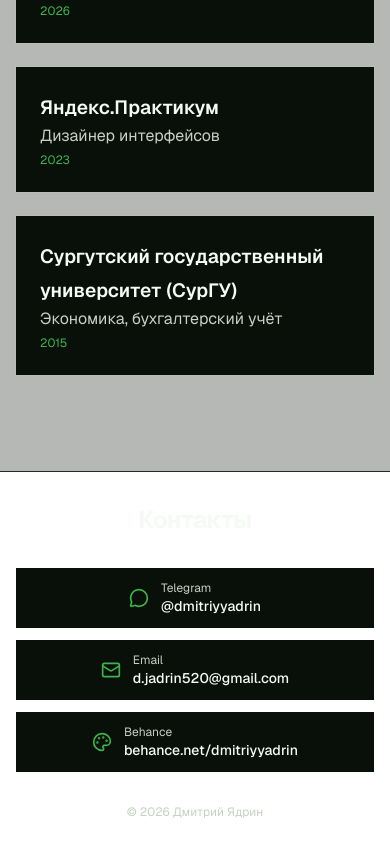
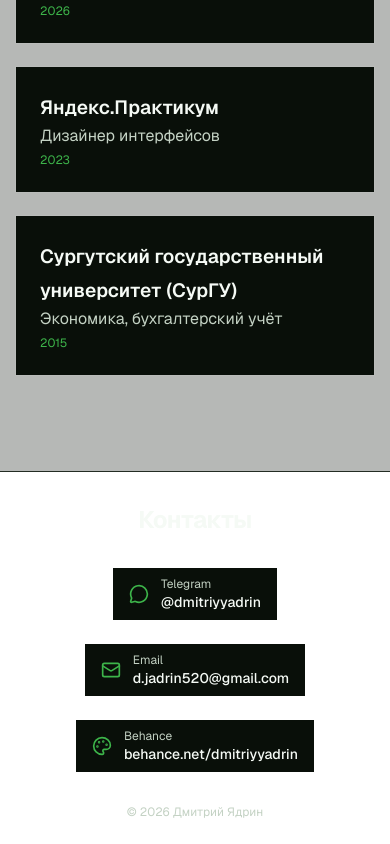
Before and after one commit to djadrin520-svg/Final, a Next.js app: page / in a window 390 px wide. Shown: the part 8025-8869 px from the top of the page. Built offline with nearby package versions, Linux system fonts and the light colour scheme.

Commit message:
Update contacts-section.tsx

```diff
--- a/components/contacts-section.tsx
+++ b/components/contacts-section.tsx
@@ -27,7 +27,7 @@ export function ContactsSection() {
       <h2 className="text-2xl font-bold tracking-tight text-center mb-8">
         Контакты
       </h2>
-      <div className="flex flex-col items-stretch gap-3 sm:flex-row sm:flex-wrap sm:items-center sm:justify-center sm:gap-6">
+      <div className="flex flex-wrap items-center justify-center gap-6">
         {contacts.map((contact) => {
           const Icon = contact.icon;
           return (
@@ -36,14 +36,14 @@ export function ContactsSection() {
               href={contact.href}
               target="_blank"
               rel="noopener noreferrer"
-              className="group flex items-center justify-center gap-3 px-4 py-3 ring-1 ring-foreground/5 bg-card transition-colors hover:ring-primary/40 sm:flex-none"
+              className="group flex items-center gap-3 px-4 py-2 ring-1 ring-foreground/5 bg-card transition-colors hover:ring-primary/40"
             >
-              <Icon className="h-5 w-5 text-primary shrink-0" />
-              <div className="min-w-0">
+              <Icon className="h-5 w-5 text-primary" />
+              <div>
                 <div className="text-xs text-muted-foreground">
                   {contact.label}
                 </div>
-                <div className="text-sm font-medium truncate group-hover:text-primary">
+                <div className="text-sm font-medium group-hover:text-primary">
                   {contact.value}
                 </div>
               </div>
```
